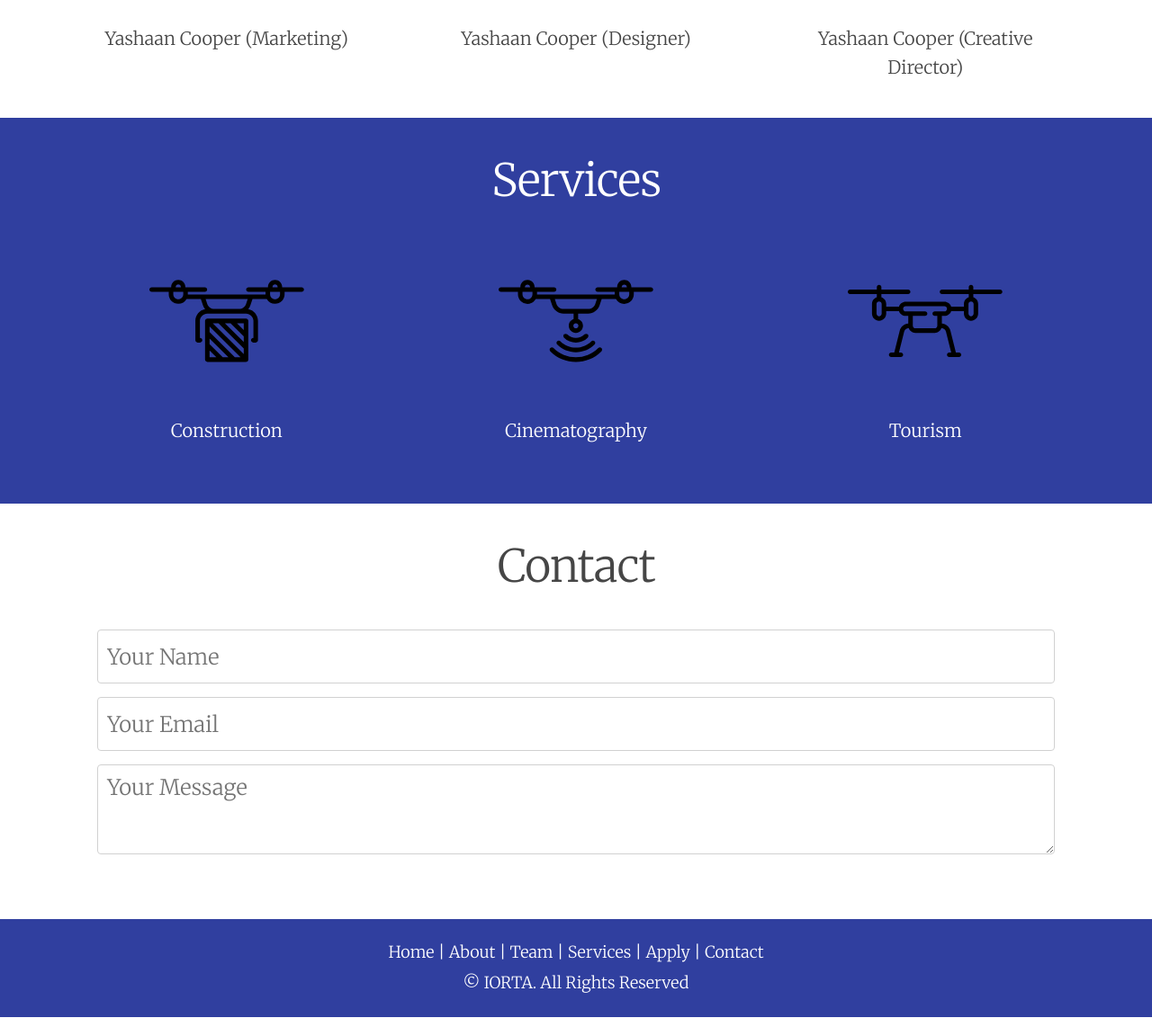
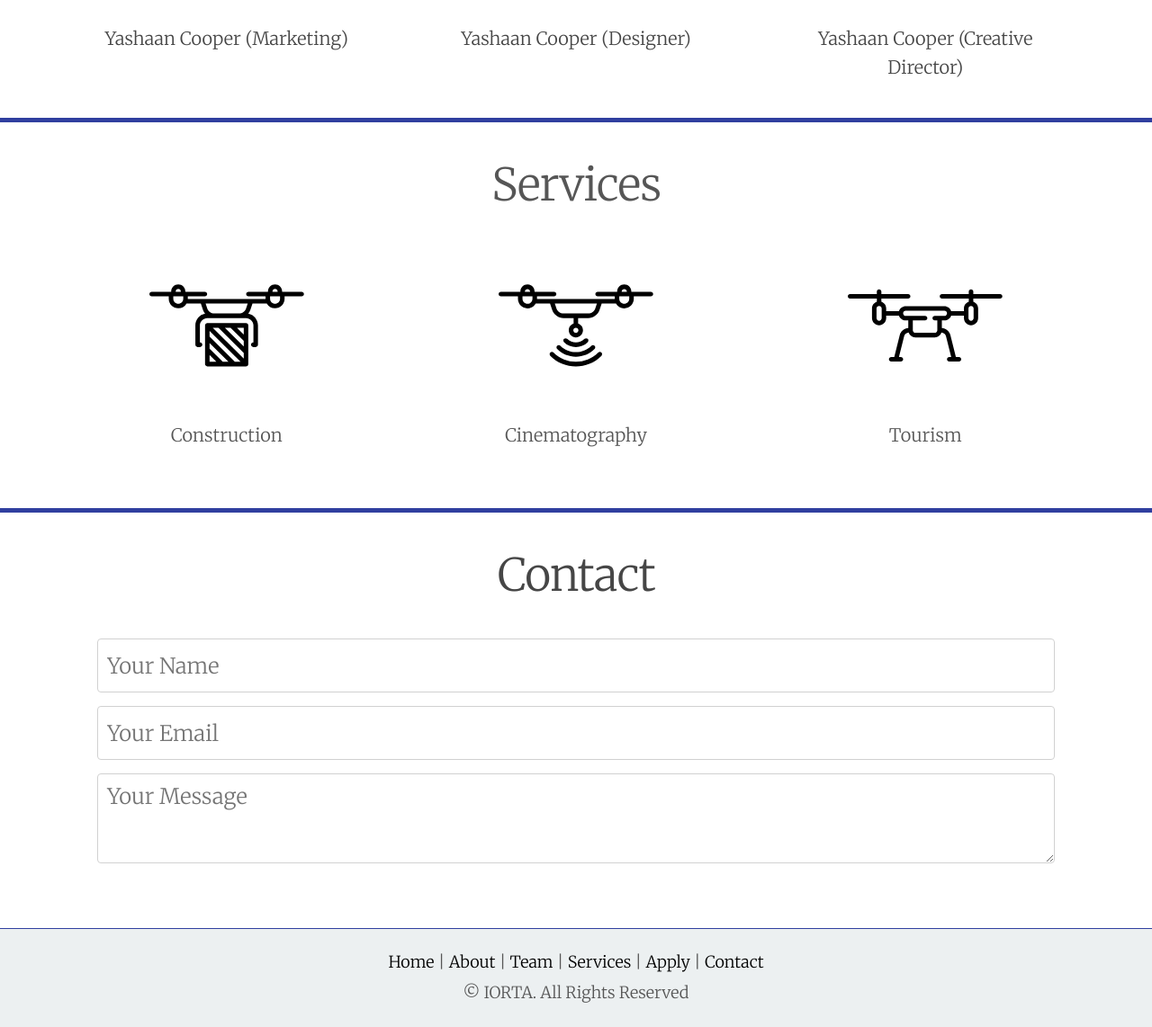
Before and after one commit to namkam5/iorta, a plain HTML site: page index.html in a window 1280 px wide. Shown: the part 1145-2287 px from the top of the page at 90% size. Drawn offline with Linux system fonts and the light colour scheme.

Commit message:
changed color scheme

```diff
--- a/css/main.css
+++ b/css/main.css
@@ -187,6 +187,7 @@ textarea {
    .one-left-text{
        text-align: center;
        font-family: 'Lato', sans-serif;
+       padding-bottom: 20px;
    }
 
    .wing-one{
@@ -273,7 +274,7 @@ textarea {
    }
    .overlay{
        position: relative;
-       width: 95%;
+       width: 90%;
        height: 130px;
        margin: 0 auto;
        margin-bottom: 40px;
@@ -321,7 +322,7 @@ textarea {
    }
 
    .team-social a:hover svg{
-       fill: #2c3e50;
+       fill: #303F9F;
    }
 
    .two-team-meta{
@@ -337,11 +338,13 @@ textarea {
 .section-three{
        width:100%;
        height: auto;
-       background-color: #303F9F;
+       background-color: #fff;
        font-family: 'Merriweather',serif;
        font-weight: 300;
        font-size: 24px;
-       color: #fff;
+       color: #565656;
+       border-top: 5px solid #303F9F;
+       border-bottom: 5px solid #303F9F;
    }
 
    .three-container{
@@ -407,11 +410,13 @@ textarea {
 footer{
        width:100%;
        height: auto;
-       background-color: #303F9F;
+       background-color: #ecf0f1;
        font-family: 'Merriweather',serif;
        font-weight: 300;
        font-size: 18px;
-       color: #fff;
+       color: #565656;
+       border-top: 1px solid #303F9F;
+
    }
 
    .footer-container{
@@ -429,12 +434,12 @@ footer{
 
    footer a{
        text-decoration: none;
-       color: #fff;
+       color: #000;
    }
 
    .footer-container a:hover{
-       color: #fff;
-       border-bottom:1px solid #fff;
+       color: #000;
+       border-bottom:1px solid #000;
    }
 
 /* ==========================================================================
```
